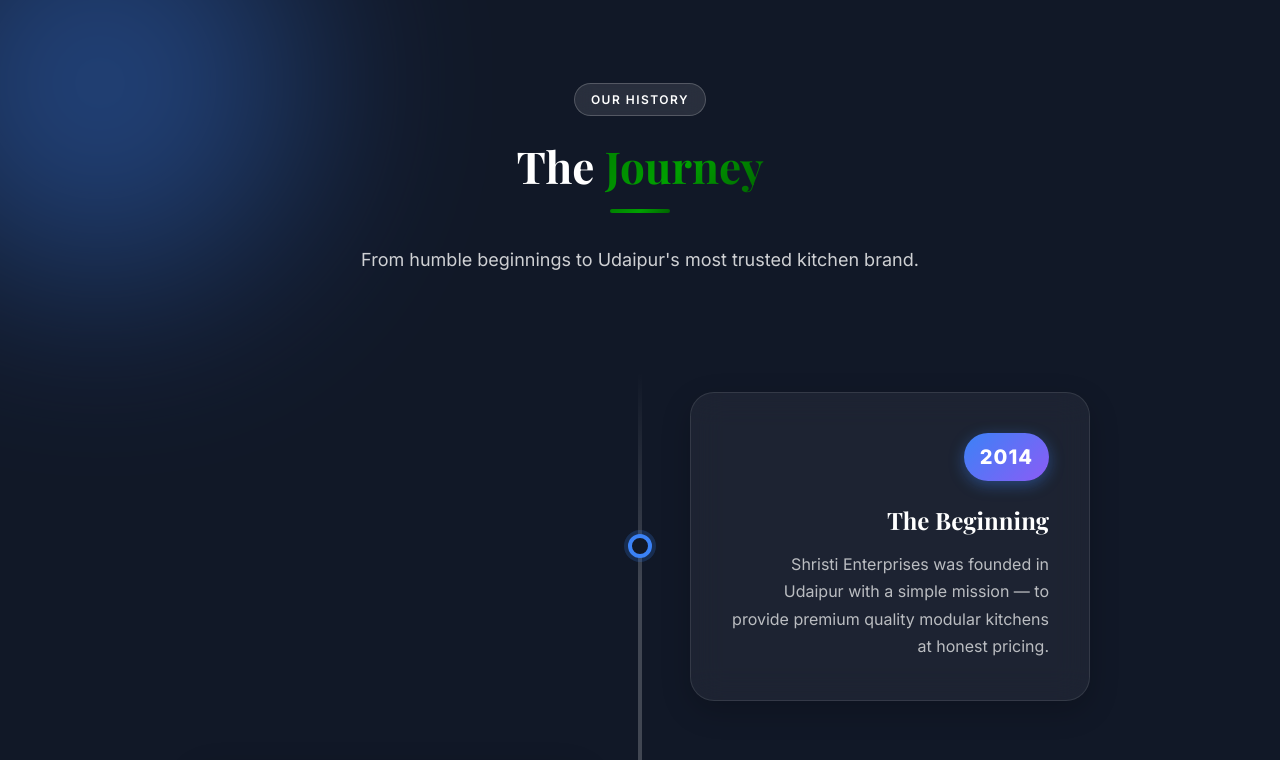
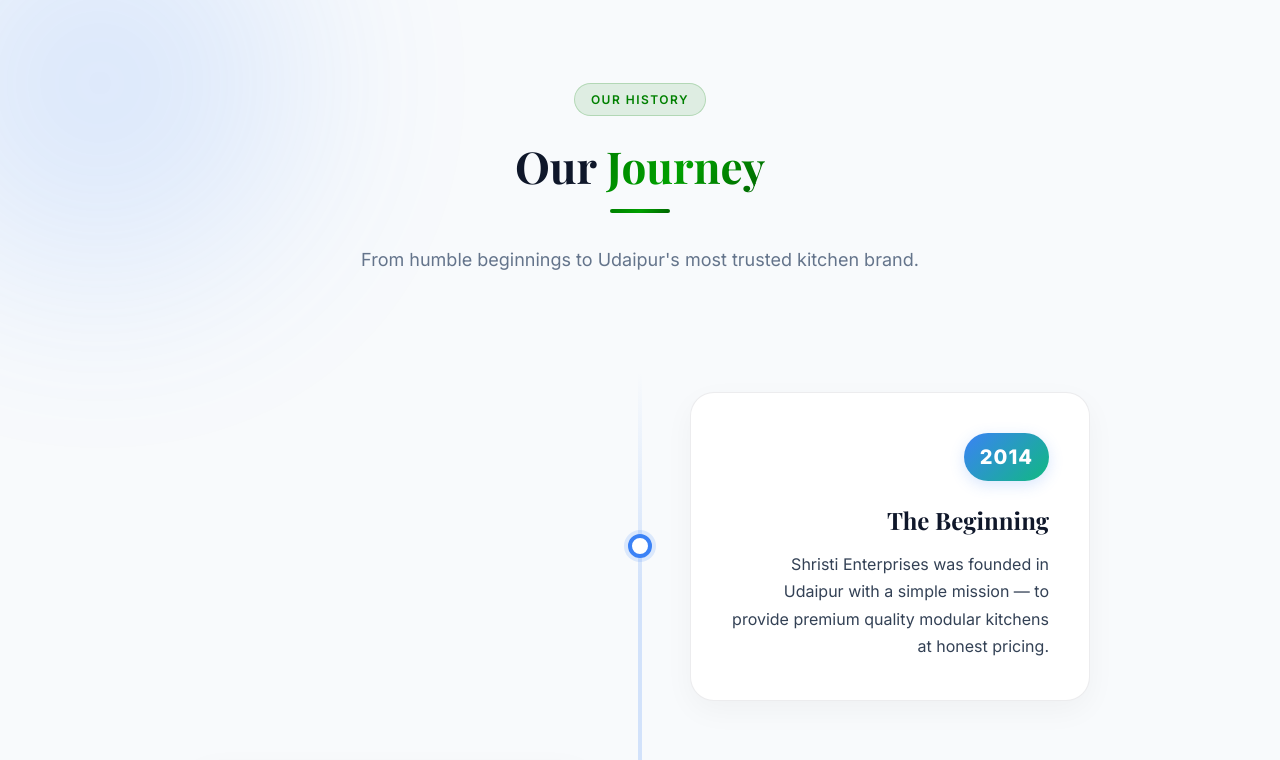
Before and after one commit to Eshbanoliver/shristienterprises, a React (Vite) app: page /about in a window 1280 px wide. Shown: the part 1900-2660 px from the top of the page. Built offline with nearby package versions, Linux system fonts and the light colour scheme; a web font is replaced by a local one.

Commit message:
updated files

```diff
--- a/src/pages/About.css
+++ b/src/pages/About.css
@@ -859,9 +859,9 @@
 }
 
 /* ─── Creative Journey Timeline ──────────────────────────────── */
-.journey-section-creative {
+.journey-section-creative-light {
   position: relative;
-  background: #111827; /* Deep Slate/Navy dark background */
+  background: #f8fafc; /* Light Slate background */
   overflow: hidden;
   padding: 100px 0;
 }
@@ -877,7 +877,7 @@
   position: absolute;
   filter: blur(100px);
   border-radius: 50%;
-  opacity: 0.4;
+  opacity: 0.15; /* Lower opacity for light theme */
   animation: float 20s infinite ease-in-out alternate;
 }
 
@@ -892,32 +892,10 @@
 .journey-bg-shapes .shape-2 {
   width: 500px;
   height: 500px;
-  background: #8b5cf6;
+  background: #10b981; /* Greenish */
   bottom: -200px;
   right: -100px;
   animation-delay: -5s;
-}
-
-.section-badge--glass {
-  background: rgba(255, 255, 255, 0.1) !important;
-  border-color: rgba(255, 255, 255, 0.2) !important;
-  color: white !important;
-  backdrop-filter: blur(10px);
-}
-
-.text-white {
-  color: #ffffff !important;
-}
-
-.text-white-80 {
-  color: rgba(255, 255, 255, 0.8) !important;
-}
-
-.text-gradient-gold {
-  background: linear-gradient(135deg, #fbbf24, #f59e0b);
-  -webkit-background-clip: text;
-  -webkit-text-fill-color: transparent;
-  background-clip: text;
 }
 
 .creative-timeline {
@@ -933,7 +911,7 @@
   bottom: 0;
   left: 50%;
   width: 4px;
-  background: linear-gradient(to bottom, rgba(255,255,255,0), rgba(255,255,255,0.2) 10%, rgba(255,255,255,0.2) 90%, rgba(255,255,255,0));
+  background: linear-gradient(to bottom, rgba(59, 130, 246, 0), rgba(59, 130, 246, 0.2) 10%, rgba(59, 130, 246, 0.2) 90%, rgba(59, 130, 246, 0));
   transform: translateX(-50%);
   border-radius: 4px;
 }
@@ -957,22 +935,19 @@
 
 .ct-content {
   width: calc(50% - 50px);
-  background: rgba(255, 255, 255, 0.05);
-  backdrop-filter: blur(16px);
-  -webkit-backdrop-filter: blur(16px);
-  border: 1px solid rgba(255, 255, 255, 0.1);
+  background: white;
+  border: 1px solid var(--border-subtle);
   padding: 40px;
   border-radius: 24px;
   position: relative;
-  transition: transform 0.3s ease, box-shadow 0.3s ease, background 0.3s ease;
-  box-shadow: 0 10px 30px rgba(0,0,0,0.2);
+  transition: transform 0.3s ease, box-shadow 0.3s ease, border-color 0.3s ease;
+  box-shadow: 0 10px 30px rgba(0,0,0,0.04);
 }
 
 .ct-content:hover {
   transform: translateY(-5px);
-  background: rgba(255, 255, 255, 0.08);
-  box-shadow: 0 20px 40px rgba(0,0,0,0.3);
-  border-color: rgba(255, 255, 255, 0.2);
+  box-shadow: 0 20px 40px rgba(0,0,0,0.08);
+  border-color: rgba(59, 130, 246, 0.3);
 }
 
 .ct-item-left .ct-content {
@@ -986,20 +961,20 @@
 .ct-year-badge {
   display: inline-block;
   padding: 8px 16px;
-  background: linear-gradient(135deg, #3b82f6, #8b5cf6);
+  background: linear-gradient(135deg, #3b82f6, #10b981);
   color: white;
   font-weight: 800;
   font-size: 1.25rem;
   border-radius: 100px;
   margin-bottom: 20px;
-  box-shadow: 0 4px 15px rgba(59, 130, 246, 0.4);
+  box-shadow: 0 4px 15px rgba(59, 130, 246, 0.2);
   letter-spacing: 1px;
 }
 
 .ct-title {
   font-size: 1.5rem;
   font-weight: 700;
-  color: white;
+  color: var(--text-dark);
   margin-bottom: 12px;
   font-family: var(--font-display, inherit);
 }
@@ -1007,7 +982,7 @@
 .ct-desc {
   font-size: 1rem;
   line-height: 1.7;
-  color: rgba(255, 255, 255, 0.7);
+  color: var(--text-body);
 }
 
 .ct-dot {
@@ -1017,20 +992,20 @@
   transform: translate(-50%, -50%);
   width: 24px;
   height: 24px;
-  background: #111827;
+  background: white;
   border: 4px solid #3b82f6;
   border-radius: 50%;
   display: flex;
   align-items: center;
   justify-content: center;
   z-index: 2;
-  box-shadow: 0 0 0 4px rgba(59, 130, 246, 0.2);
+  box-shadow: 0 0 0 4px rgba(59, 130, 246, 0.15);
   transition: all 0.3s ease;
 }
 
 .ct-item:hover .ct-dot {
   background: #3b82f6;
-  box-shadow: 0 0 0 8px rgba(59, 130, 246, 0.3);
+  box-shadow: 0 0 0 8px rgba(59, 130, 246, 0.25);
   transform: translate(-50%, -50%) scale(1.2);
 }
 
--- a/src/pages/About.tsx
+++ b/src/pages/About.tsx
@@ -224,7 +224,7 @@
       </section>
 
       {/* ── Our Journey Timeline ─── */}
-      <section className="section journey-section-creative" aria-labelledby="journey-heading">
+      <section className="section journey-section-creative-light" aria-labelledby="journey-heading">
         {/* Abstract Background Shapes */}
         <div className="journey-bg-shapes">
           <div className="shape shape-1"></div>
@@ -233,10 +233,10 @@
 
         <div className="container" style={{ position: 'relative', zIndex: 10 }}>
           <div className="text-center" style={{ marginBottom: 'var(--space-4xl)' }}>
-            <div className="section-badge section-badge--glass">Our History</div>
-            <h2 id="journey-heading" className="section-title text-white">The <span className="text-gradient-gold">Journey</span></h2>
-            <div className="divider divider-center" style={{ borderColor: 'rgba(255,255,255,0.2)' }} />
-            <p className="section-subtitle text-white-80">From humble beginnings to Udaipur's most trusted kitchen brand.</p>
+            <div className="section-badge">Our History</div>
+            <h2 id="journey-heading" className="section-title">Our <span>Journey</span></h2>
+            <div className="divider divider-center" />
+            <p className="section-subtitle">From humble beginnings to Udaipur's most trusted kitchen brand.</p>
           </div>
 
           <div className="creative-timeline">
```
